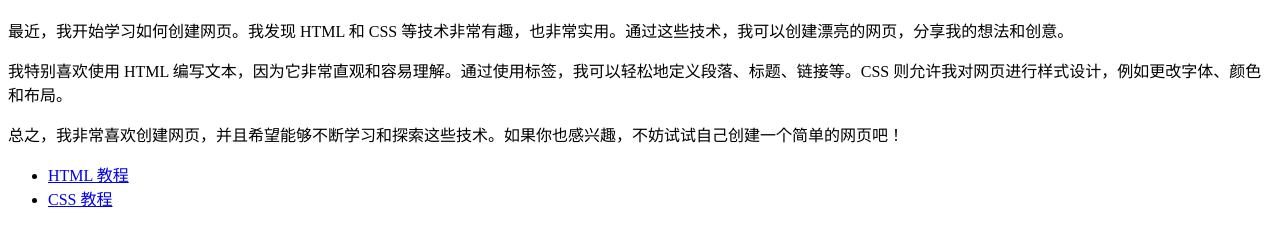
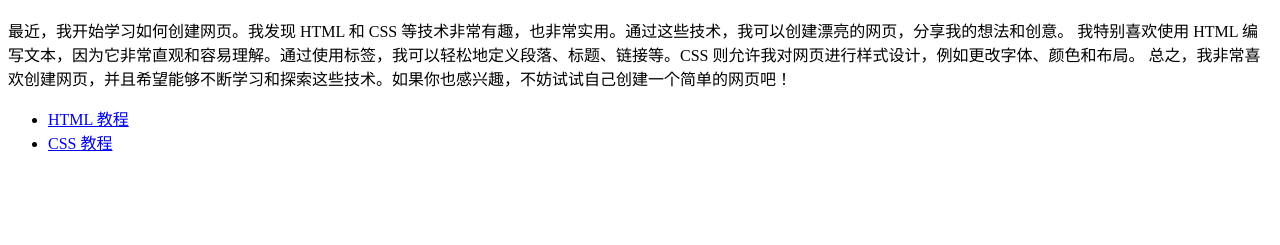
Before and after one commit to haohao101/haohao101.github.io, a plain HTML site: page newone.html in a window 1280 px wide. Shown: the part 57-302 px from the top of the page. Drawn offline with Linux system fonts and the light colour scheme.

Commit message:
Update newone.html

```diff
--- a/newone.html
+++ b/newone.html
@@ -4,9 +4,9 @@
   </head>
   <body>
     <h1>我的网页</h1>
-    <p>最近，我开始学习如何创建网页。我发现 HTML 和 CSS 等技术非常有趣，也非常实用。通过这些技术，我可以创建漂亮的网页，分享我的想法和创意。</p>
-    <p>我特别喜欢使用 HTML 编写文本，因为它非常直观和容易理解。通过使用标签，我可以轻松地定义段落、标题、链接等。CSS 则允许我对网页进行样式设计，例如更改字体、颜色和布局。</p>
-    <p>总之，我非常喜欢创建网页，并且希望能够不断学习和探索这些技术。如果你也感兴趣，不妨试试自己创建一个简单的网页吧！</p>
+    <p>最近，我开始学习如何创建网页。我发现 HTML 和 CSS 等技术非常有趣，也非常实用。通过这些技术，我可以创建漂亮的网页，分享我的想法和创意。
+    我特别喜欢使用 HTML 编写文本，因为它非常直观和容易理解。通过使用标签，我可以轻松地定义段落、标题、链接等。CSS 则允许我对网页进行样式设计，例如更改字体、颜色和布局。
+    总之，我非常喜欢创建网页，并且希望能够不断学习和探索这些技术。如果你也感兴趣，不妨试试自己创建一个简单的网页吧！</p>
     <ul>
       <li><a href="https://www.w3schools.com/html/">HTML 教程</a></li>
       <li><a href="https://www.w3schools.com/css/">CSS 教程</a></li>
```
